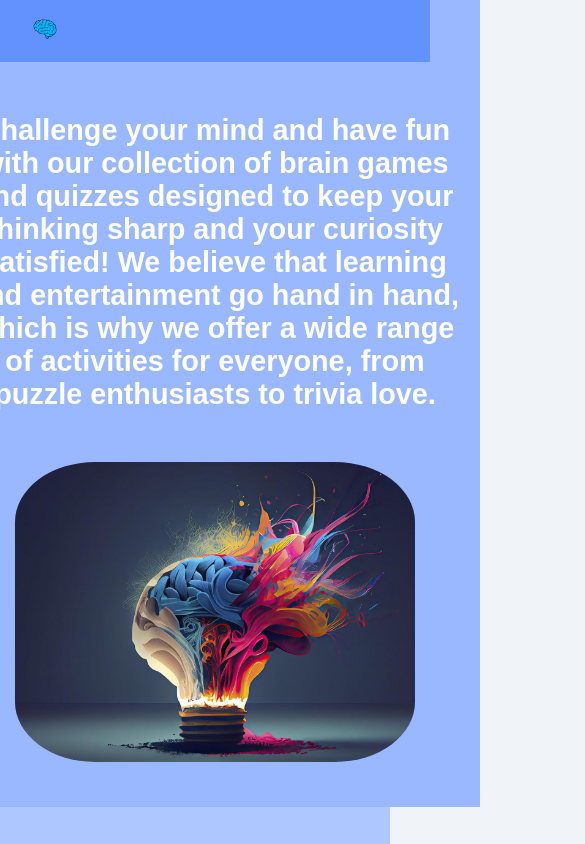
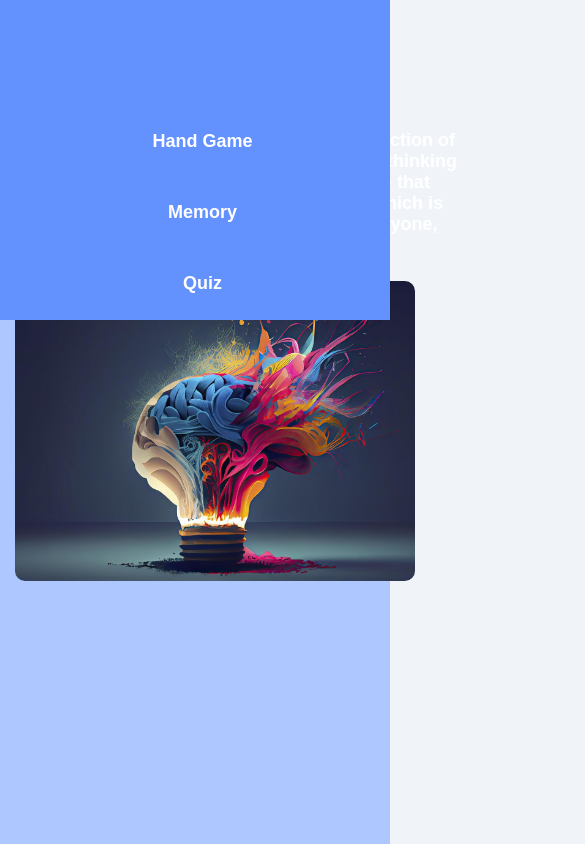
Before and after one commit to Urannni/BrainChallenge, a React (Create React App) app: page / in a window 390 px wide. Shown: the top 844 px of the page, 585 px wide, since content can reach past the window. Built offline with nearby package versions, Linux system fonts and the light colour scheme.

Commit message:
fixed some errors

```diff
--- a/package.json
+++ b/package.json
@@ -3,6 +3,7 @@
   "version": "0.1.0",
   "private": true,
   "dependencies": {
+    "bootstrap": "^5.3.3",
     "cra-template": "1.2.0",
     "react": "^19.0.0",
     "react-dom": "^19.0.0",
--- a/src/App.css
+++ b/src/App.css
@@ -1,12 +1,3 @@
-.App {
-  display: flex;
-  justify-content: center;
-  align-items: center;
-  text-align: center;
-  height: 100vh;
-  background-color: #f4f4f4;
-}
-
 .App-header {
   display: flex;
   flex-direction: column;
@@ -17,34 +8,38 @@
   min-height: 100%;
   color: white;
 }
-
 /* Navbar */
 .navbar {
   width: 100%;
   background-color: #6392ff;
-  padding: 10px 20px;
   display: flex;
-  justify-content: space-between;
+  justify-content: space-between;  /* This makes space between logo and links */
   align-items: center;
-  position: absolute;
+  position: fixed;
   top: 0;
   left: 0;
   z-index: 2000;
+  padding: 10px 20px;
+  box-sizing: border-box;
 }
 
+/* Logo styling */
 .navbar-logo-img {
-  list-style-type: none;
-  height: 8vmin;
-  margin-right: 1500px;
+  height: 40px;
+  width: auto;
+  margin-left: 20px;  /* Adding space to the left */
 }
 
+/* Links container */
 .navbar-links {
   list-style-type: none;
   padding: 0;
   display: flex;
   align-items: center;
+  gap: 20px;  /* Space between the navbar links */
 }
 
+/* Individual navbar link */
 .navbar-link {
   background: none;
   border: none;
@@ -53,64 +48,42 @@
   font-weight: bold;
   cursor: pointer;
   text-decoration: none;
+  transition: color 0.3s ease;
 }
 
-.nav-link {
-  margin-left: 15px;
-  background: none;
-  border: none;
-  color: #fff;
-  font-size: 18px;
-  font-weight: bold;
-  cursor: pointer;
-  text-decoration: none;
-  transition: 0.3s;
+/* Hover effect on links */
+.navbar-link:hover {
+  color: #2d53fc;
 }
 
-.navbar-link:hover {
-  color: #2d53fc;
-  transition: 0.3s;
+.navbar-links li {
+  display: inline-block;
 }
 
-/* Content */
-.content {
-  margin-top: 100px;
+/* Mobile Responsiveness */
+@media (max-width: 768px) {
+  .navbar {
+    flex-direction: column;  /* Stack navbar items */
+    align-items: center;
+    padding: 10px;
   }
 
-.logo-container {
-  display: flex;
-  justify-content: center;
+  .navbar-logo-img {
+    height: 35px;  /* Adjust logo size for mobile */
+    margin: 10px 0;  /* Space above and below the logo */
   }
 
-.center-logo {
-  height: 40vmin;
-  cursor: pointer;
-  transition: transform 1s ease-in-out;
+  .navbar-links {
+    flex-direction: column;  /* Stack the links vertically */
+    align-items: center;
+    gap: 15px;  /* Space between links */
   }
 
-.main {
-  background: linear-gradient(to bottom, rgb(128, 0, 0), rgb(0, 0, 0));
-  width: 100%;
-  height: 100vh;
-  display: flex;
-  flex-direction: column;
-  justify-content: center;
-  align-items: center;
-  text-align: center;
+  .navbar-link {
+    font-size: 16px;  /* Adjust link font size for mobile */
+  }
 }
 
-.t404 {
-  font-size: 8rem;
-  font-weight: bold;
-  color: rgb(176, 0, 0);
-  margin-bottom: 20px;
-}
-
-.title {
-  font-size: 2rem;
-  color: rgb(176, 0, 0);
-  margin: 10px 0;
-}
 
 /* Hero section */
 .herosection {
@@ -118,32 +91,39 @@
   display: flex;
   padding: 20px;
   align-items: center;
-  background: #9ab8ff;
   height: 700px;
   margin-bottom: 200px;
   padding-top: 150px;
   width: 100%;
 }
+
 .heroh2 {
   color: #fff;
   margin: 100px;
 }
+
 .brainbulb {
   height: 500px;
   width: 700px;
-  border-radius: 20%;
+  border-radius: 10px;
   margin-right: 100px;
 }
+
 @media (max-width: 800px) {
   .herosection {
     flex-direction: column;
+    height: auto;
+    padding-top: 50px;
   }
+
   .brainbulb {
     height: 300px;
     width: 400px;
     margin: 25px;
   }
+
   .heroh2 {
     margin: auto;
+    font-size: 18px;
   }
 }
--- a/src/components/Home.jsx
+++ b/src/components/Home.jsx
@@ -20,15 +20,13 @@ function Home() {
             </Link>
           </li>
           <li>
-            <Link className="nav-link navbar-link" to="/MemoryCards">Memory Cards</Link>
+            <Link className="nav-link navbar-link">Hand Game</Link>
           </li>
           <li>
-            <Link className="nav-link navbar-link"></Link>
+            <Link className="nav-link navbar-link" to="/MemoryCards">Memory</Link>
           </li>
           <li className="nav-link">
-              <Link to="/Quiz" className="navbar-link">
-                Quiz
-              </Link>
+              <Link to="/Quiz" className="navbar-link">Quiz</Link>
           </li>
         </ul>
       </nav>
--- a/src/components/MemoryCards.css
+++ b/src/components/MemoryCards.css
@@ -10,7 +10,7 @@ body {
   padding: 20px;
 }
 
-/* Navabar */
+/* Navbar */
 .navbar {
   width: 100%;
   background-color: #6392ff;
@@ -149,7 +149,7 @@ h2 {
   margin-top: 20px;
 }
 
-/* For large screens: 6 cards horizontally and 3 vertically */
+/* For large screens: 3 cards horizontally and 6 vertically */
 @media (max-width: 600px) {
   .card {
     width: 100px; /* Larger card width */
--- a/src/components/MemoryCards.jsx
+++ b/src/components/MemoryCards.jsx
@@ -131,7 +131,7 @@ function MemoryCards() {
             </Link>
           </li>
           <li>
-            <Link className="nav-link navbar-link"></Link>
+            <Link className="nav-link navbar-link">Hand Game</Link>
           </li>
           <li className="nav-link">
             <Link to="/Quiz" className="navbar-link">
--- a/src/components/Quiz.css
+++ b/src/components/Quiz.css
@@ -1,61 +1,69 @@
+/* General body reset */
+body {
+  margin: 0;
+  padding: 0;
+  overflow-x: hidden; /* Prevent horizontal scrolling */
+  width: 100%;
+}
+
+/* Navbar */
 .navbar {
+  width: 100%;
+  background-color: #6392ff;
+  position: fixed; /* Sticks the navbar to the top */
+  top: 0;
+  left: 0;
+  z-index: 2000;
+  padding: 10px 20px;
   display: flex;
-  justify-content: space-between;
-  align-items: center;
-  padding: 10px 20px;
-  background-color: #06b3ff;
-  color: #fff;
+  justify-content: space-between; /* Ensures space between logo and links */
+  align-items: center; /* Vertically centers logo and links */
+  box-sizing: border-box; /* Includes padding in width calculation */
+}
+
+.navbar-logo {
+  flex-shrink: 0; /* Prevents the logo from shrinking */
+}
+
+.navbar-logo-img {
+  height: 40px;
+  width: auto;
 }
 
 .navbar-links {
   list-style-type: none;
-  display: flex;
-  align-items: center;
-  gap: 20px;
-  margin: 0;
   padding: 0;
+  gap: 50px;
+  flex-grow: 1;
+  justify-content: flex-end;
+  overflow: hidden;
 }
 
-.navbar-logo {
-  margin-right: auto;
+.navbar-link {
+  background: none;
+  border: none;
+  color: #fff;
+  font-size: 18px;
+  font-weight: bold;
+  cursor: pointer;
+  text-decoration: none;
+  transition: color 0.3s ease;
 }
 
-.navbar-logo-link {
-  display: inline-block;
+.navbar-link:hover {
+  color: #2d53fc;
 }
 
-.navbar-logo-img {
-  width: 50px;
-  height: 50px;
-  object-fit: contain;
-}
-
-.spin {
-  animation: spin 4s linear infinite;
-}
-
-.nav-link {
-  text-decoration: none;
-  color: #e0f7fa;
-  font-size: 18px;
-  font-weight: bold;
-}
-
-.nav-link:hover {
-  color: #fff;
-}
-
+/* Content */
 .content {
   text-align: center;
   padding: 20px;
+  margin-top: 60px;
+  box-sizing: border-box;
+  overflow-x: hidden;
 }
 
-.center-logo {
-  width: 100px;
-  height: 100px;
-  margin: 0 auto;
-}
-
+/* Answer Button */
 .answerButton {
   display: block;
   width: 80%;
@@ -80,3 +88,19 @@
   outline: none;
   box-shadow: 0 0 10px #06b3ff;
 }
+
+/* Restart Button */
+.restartButton {
+  display: block;
+  margin: 20px auto;
+  padding: 15px 30px;
+  border-radius: 10px;
+  background-color: #2f67e7;
+  color: #fff;
+  font-size: 18px;
+  cursor: pointer;
+}
+
+.restartButton:hover {
+  background-color: #06b3ff;
+}
--- a/src/components/Quiz.jsx
+++ b/src/components/Quiz.jsx
@@ -54,11 +54,7 @@ const questions = [
   {
     question:
       "I have keys but no locks. I have space but no room. You can enter, but you can't go outside. What am I?",
-    options: [
-      "A house",
-      "A door",
-      "A keyboard",
-      "An airplane"],
+    options: ["A house", "A door", "A keyboard", "An airplane"],
     answer: "A keyboard",
   },
   {
@@ -82,7 +78,8 @@ const questions = [
       "Take the chicken first, return alone, take the grain across, return with the chicken, then take the fox, and finally return to get the chicken.",
       "It is impossible to get all items across safely.",
     ],
-    answer: "Take the chicken first, return alone, take the grain across, return with the chicken, then take the fox, and finally return to get the chicken.",
+    answer:
+      "Take the chicken first, return alone, take the grain across, return with the chicken, then take the fox, and finally return to get the chicken.",
   },
 ];
 
@@ -126,29 +123,22 @@ function Quiz() {
                     <img
                       src={logo}
                       alt="Brain Logo"
-                className="navbar-logo-img spin"
+                      className="navbar-logo-img"
                     />
                   </Link>
                 </li>
                 <li>
-            <Link className="nav-link navbar-link">RPS</Link>
+                  <Link to="/" className="nav-link navbar-link">
+                    Hand Game
+                  </Link>
                 </li>
                 <li>
-            <Link className="nav-link navbar-link">Sigma</Link>
-          </li>
-          <li className="nav-link">
-              <Link to="/Quiz" className="navbar-link">
-                Quiz
+                  <Link to="/MemoryCards" className="nav-link navbar-link">
+                    Memory
                   </Link>
                 </li>
               </ul>
             </nav>
-
-         <div className="content">
-        <div className="logo-container">
-            <img src={logo} alt="Brain Logo" className="center-logo spin" />
-        </div>
-      </div>
 
             <h1>Logic Quiz</h1>
             <h3>
```
Also changed, not shown: 1 other file (tests, documents, lock files or other folders). Lines whose indentation alone changed are shown as unchanged.
